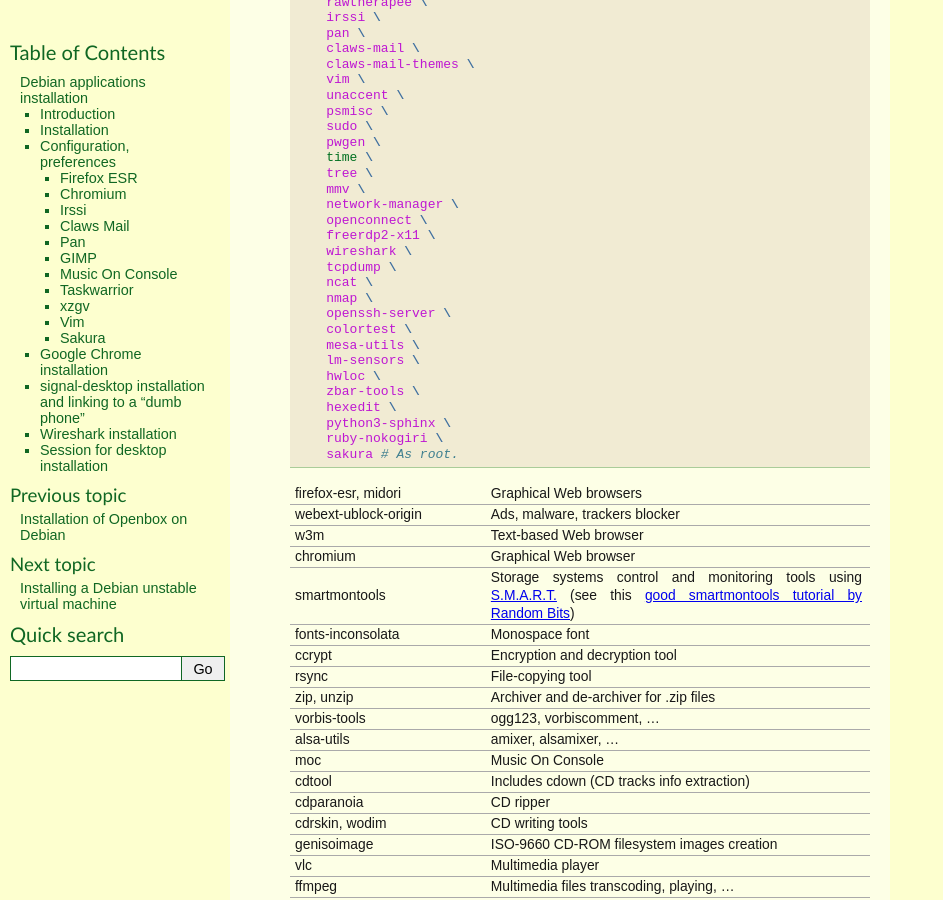
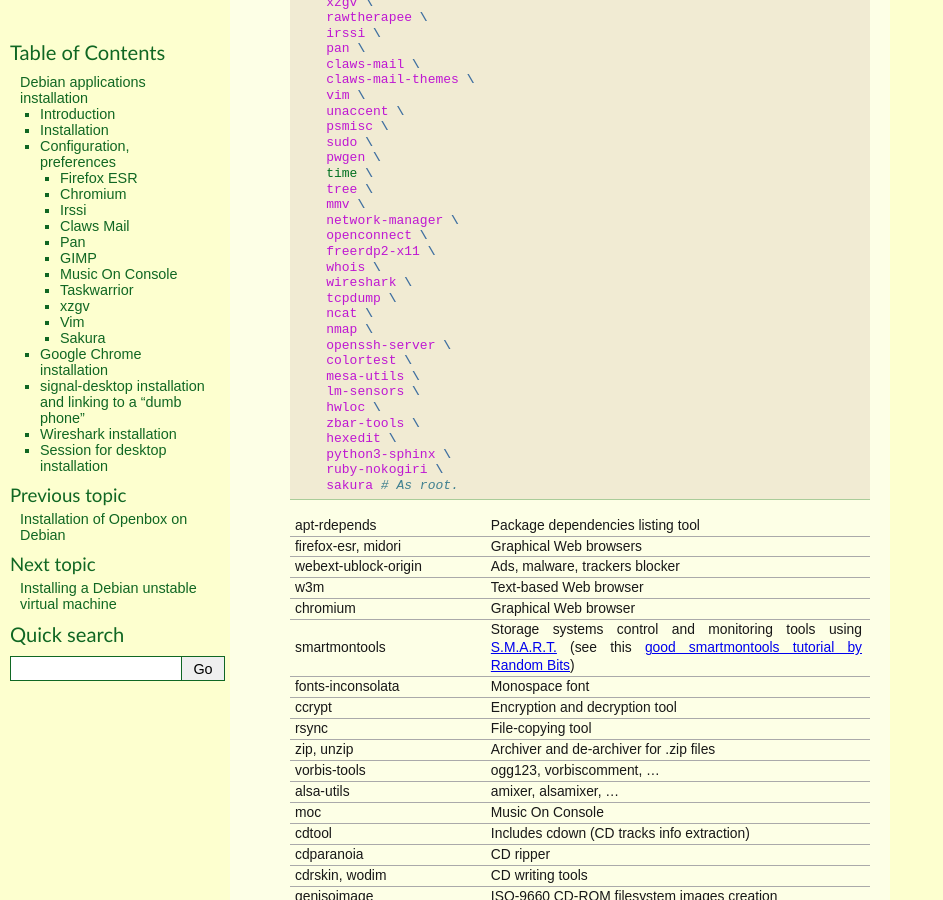
Before and after one commit to thierr26/thierr26_personal_notes_sphinx_sources, a Sphinx documentation site: the page built from source/debian_apps_install.rst, in a window 1280 px wide and 900 px high, scrolled down 1508 px. Shown: the whole window, without its empty margins (0-943 px from the left). Built offline with Sphinx 7.4.7, drawn with Linux system fonts in a browser that asks for light colours; some of the changed text lies outside the part shown.

```diff
--- a/source/debian_apps_install.rst
+++ b/source/debian_apps_install.rst
@@ -29,6 +29,7 @@
 **As root**::
 
   apt-get install \
+      apt-rdepends \
       firefox-esr midori \
       webext-ublock-origin \
       w3m \
@@ -89,6 +90,7 @@
       network-manager \
       openconnect \
       freerdp2-x11 \
+      whois \
       wireshark \
       tcpdump \
       ncat \
@@ -106,6 +108,8 @@
 
 .. list-table::
 
+  * - apt-rdepends
+    - Package dependencies listing tool
   * - firefox-esr, midori
     - Graphical Web browsers
   * - webext-ublock-origin
@@ -232,6 +236,8 @@
       https://bugs.debian.org/cgi-bin/bugreport.cgi?bug=954203#10. My command
       line is like: ``xfreerdp +glyph-cache /relax-order-checks /u:my_user_name
       /v:my.server /kbd:0x40c /f``)
+  * - whois
+    - Command-line WHOIS client
   * - wireshark
     - Graphical network traffic analyzer
   * - tcpdump
```
